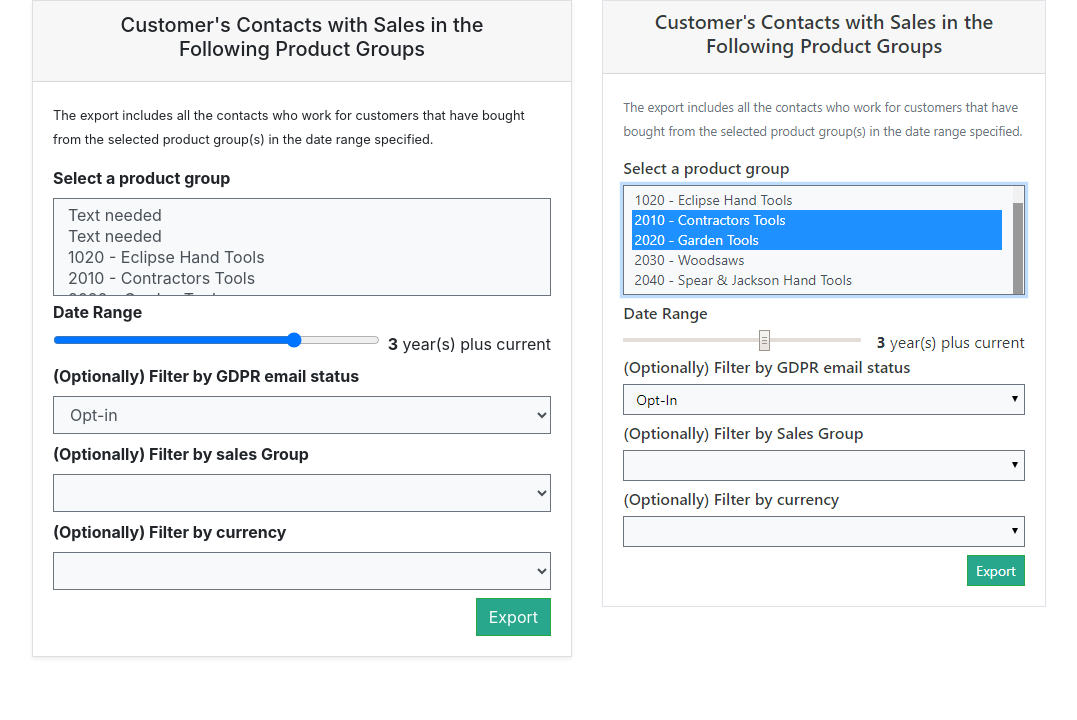
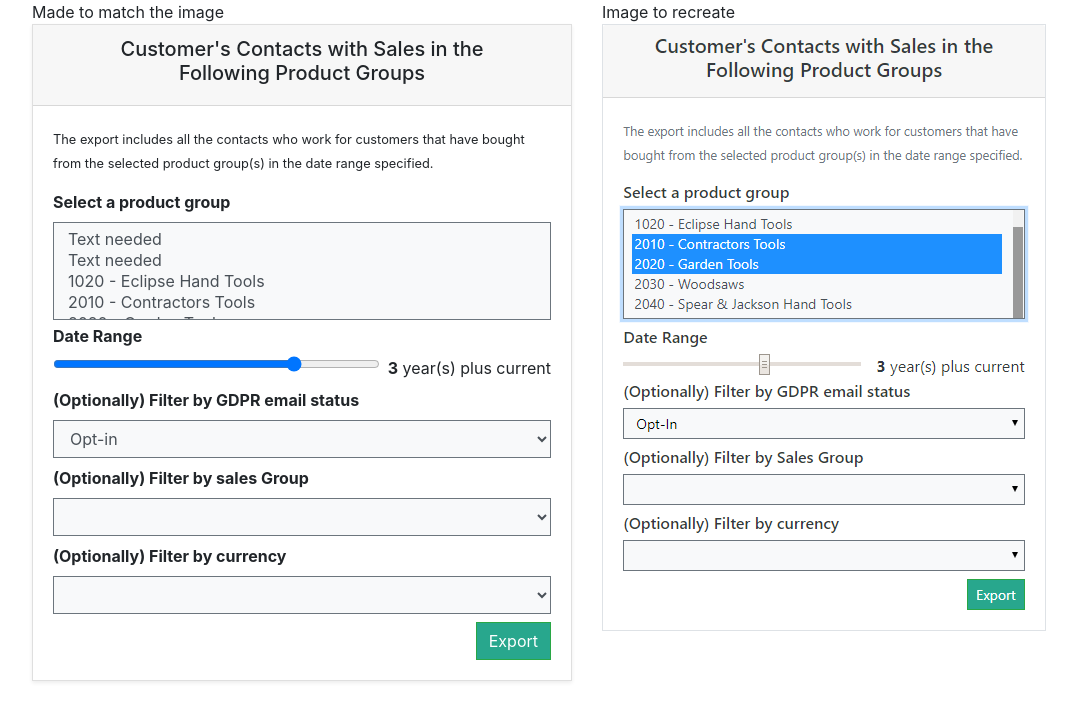
Before and after one commit to phy5prt/techTestRecreateWebForm, a plain HTML site: page index.html in a window 1280 px wide. Shown: the whole page, without its empty margins (53-1130 px from the left). Drawn offline with nearby package versions, Linux system fonts and the light colour scheme.

Commit message:
lay out for comparison

```diff
--- a/index.html
+++ b/index.html
@@ -28,10 +28,11 @@ All label may not all be bold I couldn't tell from picture for this reason I hav
 <main>
 
 
-
+<div class="album">
   <div class="container">
     <div class="row">
       <div class="col-sm">
+        <div class="jumbo">Made to match the image</div>
         <div class="card-deck mb-3 text-center">
           <div class="card mb-4 shadow-sm">
             <div class="card-header">
@@ -113,10 +114,11 @@ All label may not all be bold I couldn't tell from picture for this reason I hav
         </div>
      </div>
     <div class="col-sm">
+              <div class="jumbo">Image to recreate</div>
           <img src="specification (1).png"></img>
     </div>
   </div>
-
+</div>
 
 
 </main>
```
Also changed, not shown: 1 other file.
